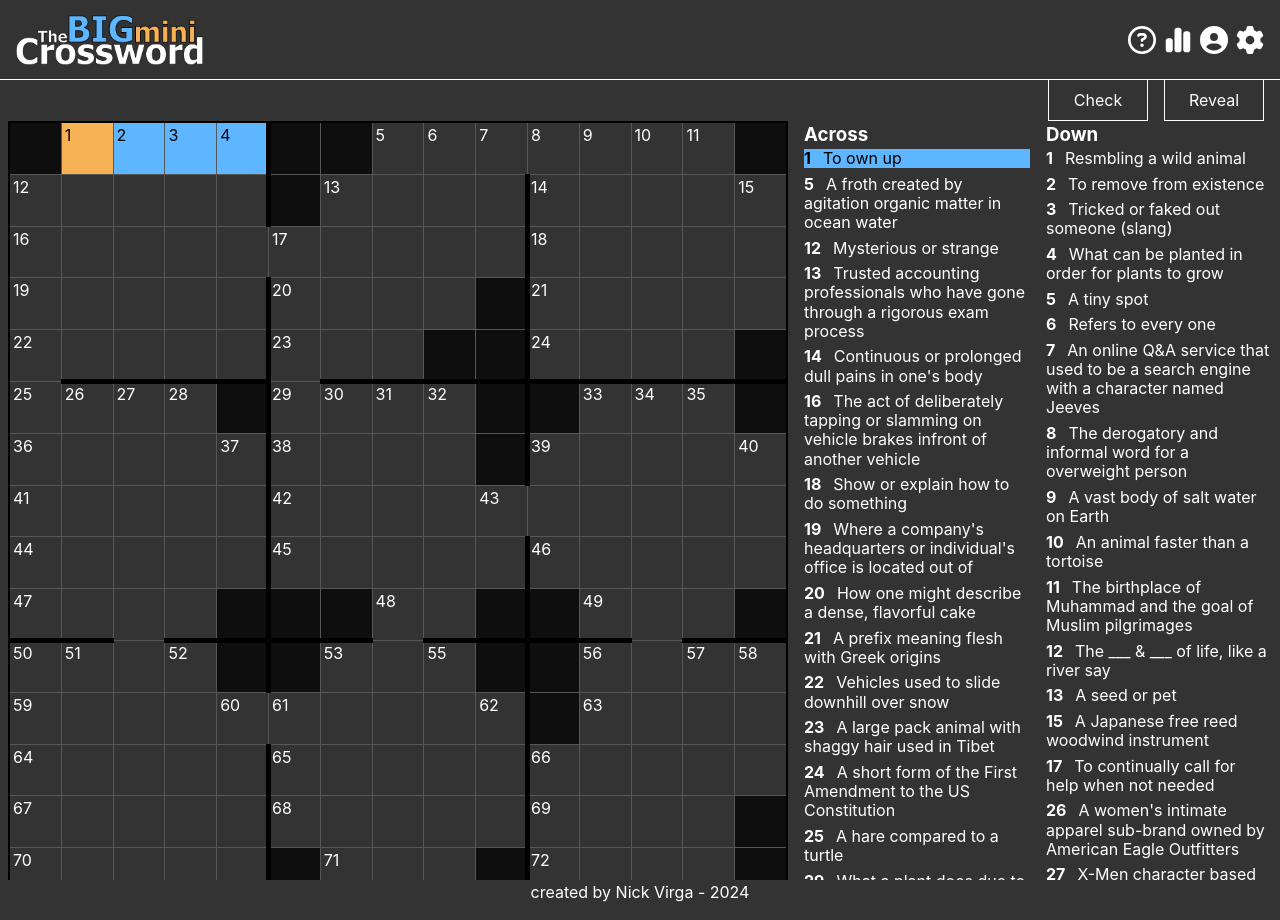
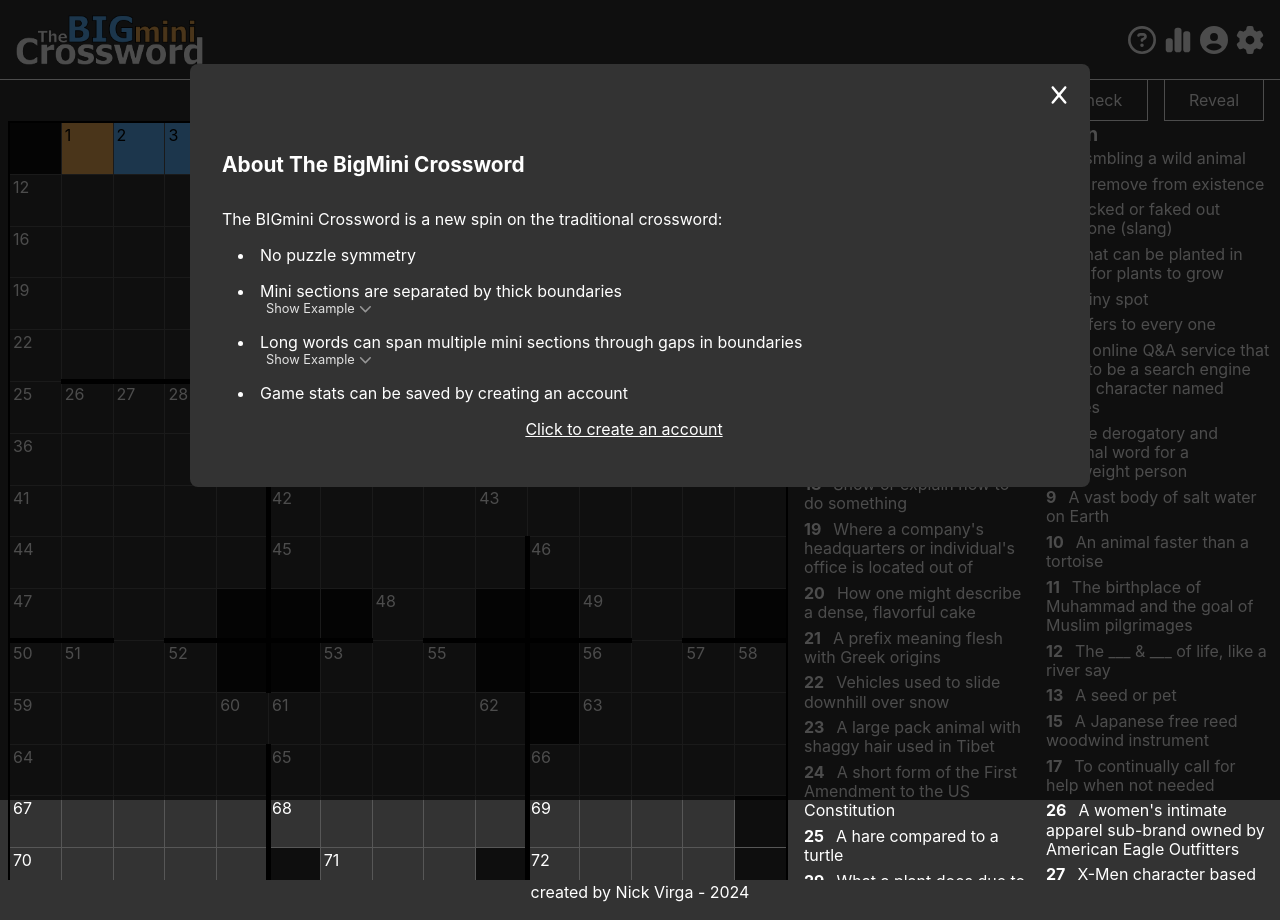
Before and after one commit to NickVirga/thebigmini, a React (Vite) app: page / in a window 1280 px wide. Built offline with nearby package versions, Linux system fonts and the light colour scheme.

Commit message:
reset button added to settings, help/about content improved

```diff
--- a/src/assets/data/game-data-template.json
+++ b/src/assets/data/game-data-template.json
@@ -1,7 +1,7 @@
 {
   "gameId": 0,
   "darkThemeEnabled": true,
-  "playedBefore": true,
+  "playedBefore": false,
   "numRows": 15,
   "numCols": 15,
   "winState": false,
--- a/src/components/HelpContent/HelpContent.jsx
+++ b/src/components/HelpContent/HelpContent.jsx
@@ -1,19 +1,85 @@
 import "./HelpContent.scss";
+import { useState, useContext } from "react";
 import grid from "../../assets/images/grid.png";
 import boundaryGap from "../../assets/images/boundary-gap.png";
+import { AuthContext } from "../../context/AuthContext";
+import { ModalContext } from "../../context/ModalContext";
+import { FaChevronDown, FaChevronUp } from "react-icons/fa6";
 
 function HelpContent() {
+  const { accessToken } = useContext(AuthContext);
+  const { updateModalMode } = useContext(ModalContext);
+
+  const [showGridImg, setShowGridImg] = useState(false);
+  const [showBoundaryImg, setShowBoundaryImg] = useState(false);
+
   return (
     <>
       <h2 className="help__title">About The BigMini Crossword</h2>
+      <p>The BIGmini Crossword is a new spin on the traditional crossword:</p>
       <ul className="help__list">
         <li className="help__item">No puzzle symmetry</li>
-        <li className="help__item">Mini sections are separated by thick boundaries
-          <img src={grid} className="help__grid" alt="grid" />
+        <li className="help__item">
+          Mini sections are separated by thick boundaries
+          {!showGridImg && (
+            <div
+              className="help__tooltip"
+              onClick={() => {
+                setShowGridImg(true);
+              }}
+            >
+              <span className="help__tooltip-text">Show Example</span>
+              <FaChevronDown className="help__tooltip-icon" />
+            </div>
+          )}
+          {showGridImg && <img src={grid} className="help__grid" alt="grid" />}
+          {showGridImg && (
+            <div
+              className="help__tooltip"
+              onClick={() => {
+                setShowGridImg(false);
+              }}
+            >
+              <span className="help__tooltip-text">Hide Example</span>
+              <FaChevronUp className="help__tooltip-icon" />
+            </div>
+          )}
         </li>
 
-        <li className="help__item">Long words can span multiple mini sections through gaps in boundaries
-          <img src={boundaryGap} className="help__boundary-gap" alt="boundary gap example" />
+        <li className="help__item">
+          Long words can span multiple mini sections through gaps in boundaries
+          {!showBoundaryImg && (
+            <div
+              className="help__tooltip"
+              onClick={() => {
+                setShowBoundaryImg(true);
+              }}
+            >
+              <span className="help__tooltip-text">Show Example</span>
+              <FaChevronDown className="help__tooltip-icon" />
+            </div>
+          )}
+          {showBoundaryImg && (
+            <img
+              src={boundaryGap}
+              className="help__boundary-gap"
+              alt="boundary gap example"
+            />
+          )}
+          {showBoundaryImg && (
+            <div
+              className="help__tooltip"
+              onClick={() => {
+                setShowBoundaryImg(false);
+              }}
+            >
+              <span className="help__tooltip-text">Hide Example</span>
+              <FaChevronUp className="help__tooltip-icon" />
+            </div>
+          )}
+        </li>
+        <li className="help__item">Game stats can be saved by creating an account
+        {!accessToken && <p className="help__login" onClick={()=>{updateModalMode(4)}}>Click to create an account</p>}
         </li>
       </ul>
     </>
--- a/src/components/HelpContent/HelpContent.scss
+++ b/src/components/HelpContent/HelpContent.scss
@@ -8,7 +8,7 @@
     }
 
     &__list {
-        list-style-type: circle;
+        list-style-type: disc;
         margin: 1rem;
         list-style-position: inside;
     }
@@ -39,4 +39,34 @@
         }
     }
 
+    &__tooltip{
+        font-size: 0.8rem;
+        margin-left: 1.75rem;
+        display: flex;
+        align-items: center;
+        gap: 0.25rem;
+        cursor: pointer;
+    }
+
+    &__tooltip-text {
+        color: rgb(225, 225, 225);
+    }
+
+    &__tooltip-icon {
+        color: rgb(150, 150, 150);
+    }
+
+    &__login{
+        margin-top: 1rem;
+        margin-right: 2rem;
+        text-decoration: underline;
+        cursor: pointer;
+        text-align: center;
+
+        &:hover {
+            color: rgb(170, 170, 170);
+        }
+    }
+
+
 }
--- a/src/components/SettingsContent/SettingsContent.jsx
+++ b/src/components/SettingsContent/SettingsContent.jsx
@@ -9,6 +9,21 @@ function SettingsContent() {
     updateGameData({
       ...gameData,
       darkThemeEnabled: !gameData.darkThemeEnabled,
+    });
+  };
+
+  const handleResetClick = () => {
+    const updatedCells = gameData.cells.map((cell) => ({
+      ...cell,
+      value: "",
+      incorrectFlag: false,
+      revealed: false,
+    }));
+
+    updateGameData({
+      ...gameData,
+      winState: false,
+      cells: updatedCells,
     });
   };
 
@@ -25,6 +40,12 @@ function SettingsContent() {
             onChange={toggleDarkTheme}
           ></input>
         </li>
+        <li className="settings__item">
+          <h3 className="settings__option">Reset Game:</h3>
+          <div className="button" onClick={handleResetClick}>
+            Reset
+          </div>
+        </li>
       </ul>
     </>
   );
--- a/src/components/SettingsContent/SettingsContent.scss
+++ b/src/components/SettingsContent/SettingsContent.scss
@@ -1,3 +1,5 @@
+@use "../../styles/partials/global" as *;
+
 .settings {
   &__title {
     padding-bottom: 1rem;
@@ -9,6 +11,9 @@
   }
 
   &__list {
+    display: flex;
+    flex-direction: column;
+    gap: 1rem;
     list-style-type: none;
     margin: 0;
     padding: 0;
@@ -16,6 +21,7 @@
 
   &__item {
     display: flex;
+    align-items: center;
     gap: 1rem;
   }
 }
--- a/src/context/GameDataContext.jsx
+++ b/src/context/GameDataContext.jsx
@@ -4,7 +4,7 @@ import gameDataTempl from "../assets/data/game-data-template.json";
 const GameDataContext = createContext();
 
 const GameDataProvider = ({ children }) => {
-    const storedGameDataString = localStorage.getItem("bigmini-game-datas");
+    const storedGameDataString = localStorage.getItem("bigmini-game-data");
 
     const [gameData, setGameData] = useState(
         storedGameDataString ? JSON.parse(storedGameDataString) : gameDataTempl
--- a/src/pages/MainPage/MainPage.jsx
+++ b/src/pages/MainPage/MainPage.jsx
@@ -6,7 +6,6 @@ import Keyboard from "../../components/Keyboard/Keyboard";
 import { GameDataContext } from "../../context/GameDataContext";
 import { ModalContext } from "../../context/ModalContext";
 import { AuthContext } from "../../context/AuthContext";
-// import "./styles/partials/_global.scss";
 import cluesData from "../../assets/data/clue-data.json";
 import axios from "axios";
 
--- a/src/styles/partials/_global.scss
+++ b/src/styles/partials/_global.scss
@@ -26,4 +26,13 @@ body,
 .button {
   background-color: var(--button-background-color);
   color: var(--button-text-color);
+  border-radius: 0.25rem;
+  display: inline-block;
+  padding: 0.5rem 1rem;
+  font-weight: bold;
+  cursor: pointer;
+
+  &:hover {
+    background-color: lightgrey;
+  }
 }
```
